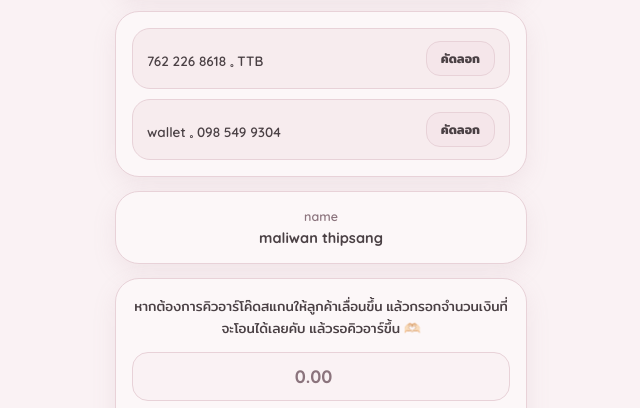
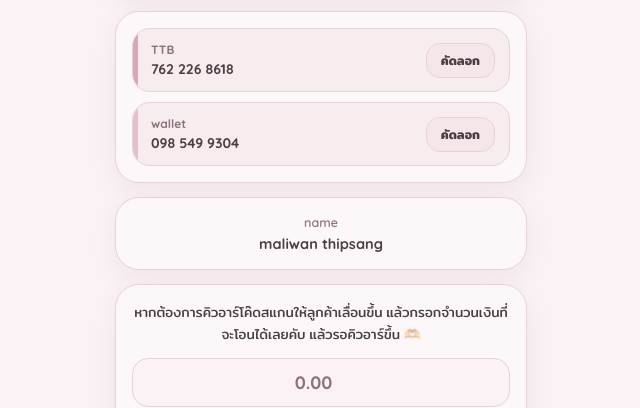
Before and after one commit to Luvselris/Chamoix, a plain HTML site: page index.html in a window 1280 px wide. Shown: the part 317-725 px from the top of the page, without its empty margins (319-959 px from the left). Drawn offline with Linux system fonts and the light colour scheme.

Commit message:
Update index.html

```diff
--- a/index.html
+++ b/index.html
@@ -17,6 +17,8 @@
       --surface: #fcf7f8;
       --surface-elevated: #f5e6ea;
       --border-tone: #e8d2d8;
+      --stripe-bank: #d8a7b8;
+      --stripe-wallet: #e6bfcc;
       --ink-soft-black: #4a4044;
       --ink-muted: #8b747d;
       --shadow-tone: 0 8px 24px rgba(175, 130, 145, 0.12);
@@ -99,44 +101,62 @@
       cursor: pointer;
     }
 
-    .channel-row {
+    .pay-slot {
+      position: relative;
       background-color: var(--bg-soft);
       border: 1px solid var(--border-tone);
       border-radius: 18px;
-      padding: 12px 14px;
+      padding: 13px 14px 13px 18px;
       display: flex;
       align-items: center;
       justify-content: space-between;
       gap: 10px;
       margin-bottom: 10px;
+      overflow: hidden;
     }
 
-    .channel-row:last-child {
+    .pay-slot:last-child {
       margin-bottom: 0;
     }
 
-    .channel-text {
-      font-size: 13.5px;
-      font-weight: 600;
+    .pay-slot.bank-slot::before {
+      content: "";
+      position: absolute;
+      left: 0;
+      top: 0;
+      bottom: 0;
+      width: 5px;
+      background-color: var(--stripe-bank);
+    }
+
+    .pay-slot.wallet-slot::before {
+      content: "";
+      position: absolute;
+      left: 0;
+      top: 0;
+      bottom: 0;
+      width: 5px;
+      background-color: var(--stripe-wallet);
+    }
+
+    .pay-info {
+      display: flex;
+      flex-direction: column;
+      gap: 3px;
+      min-width: 0;
+    }
+
+    .pay-tag {
+      font-size: 12px;
+      font-weight: 700;
+      color: var(--ink-muted);
+    }
+
+    .pay-number {
+      font-size: 14px;
+      font-weight: 700;
       color: var(--ink-soft-black);
       word-break: break-word;
-    }
-
-    .name-box-card {
-      text-align: center;
-    }
-
-    .name-heading {
-      font-size: 12.5px;
-      font-weight: 600;
-      color: var(--ink-muted);
-      margin-bottom: 4px;
-    }
-
-    .name-value {
-      font-size: 14.5px;
-      font-weight: 700;
-      color: var(--ink-soft-black);
     }
 
     .plain-num,
@@ -158,6 +178,23 @@
       font-weight: 700;
       cursor: pointer;
       flex-shrink: 0;
+    }
+
+    .name-box-card {
+      text-align: center;
+    }
+
+    .name-heading {
+      font-size: 12.5px;
+      font-weight: 600;
+      color: var(--ink-muted);
+      margin-bottom: 4px;
+    }
+
+    .name-value {
+      font-size: 14.5px;
+      font-weight: 700;
+      color: var(--ink-soft-black);
     }
 
     .form-uniform-text {
@@ -284,20 +321,26 @@
       <button type="button" class="music-pill" id="musicBtn" onclick="toggleMusicManual()">play music</button>
     </div>
 
-    <!-- กล่องเลขบัญชีและวอเลต -->
+    <!-- กล่องบัญชีธนาคารและวอเลต แยกแถบสีชมพูอ่อน -->
     <div class="box-card">
-      <div class="channel-row">
-        <span class="channel-text"><span class="plain-num">762 226 8618</span>   𓈒  TTB</span>
+      <div class="pay-slot bank-slot">
+        <div class="pay-info">
+          <span class="pay-tag">TTB</span>
+          <span class="pay-number"><span class="plain-num">762 226 8618</span></span>
+        </div>
         <button type="button" class="copy-action" id="copyBankBtn" onclick="copyPlainValue('7622268618', 'copyBankBtn')">คัดลอก</button>
       </div>
 
-      <div class="channel-row">
-        <span class="channel-text">wallet   𓈒    <span class="plain-num">098 549 9304</span></span>
+      <div class="pay-slot wallet-slot">
+        <div class="pay-info">
+          <span class="pay-tag">wallet</span>
+          <span class="pay-number"><span class="plain-num">098 549 9304</span></span>
+        </div>
         <button type="button" class="copy-action" id="copyWalletBtn" onclick="copyPlainValue('0985499304', 'copyWalletBtn')">คัดลอก</button>
       </div>
     </div>
 
-    <!-- กล่องแยกสำหรับชื่อบัญชี (ไม่มีปุ่มคัดลอก) -->
+    <!-- กล่องแยกสำหรับชื่อบัญชี -->
     <div class="box-card name-box-card">
       <div class="name-heading">name</div>
       <div class="name-value">maliwan thipsang</div>
```
